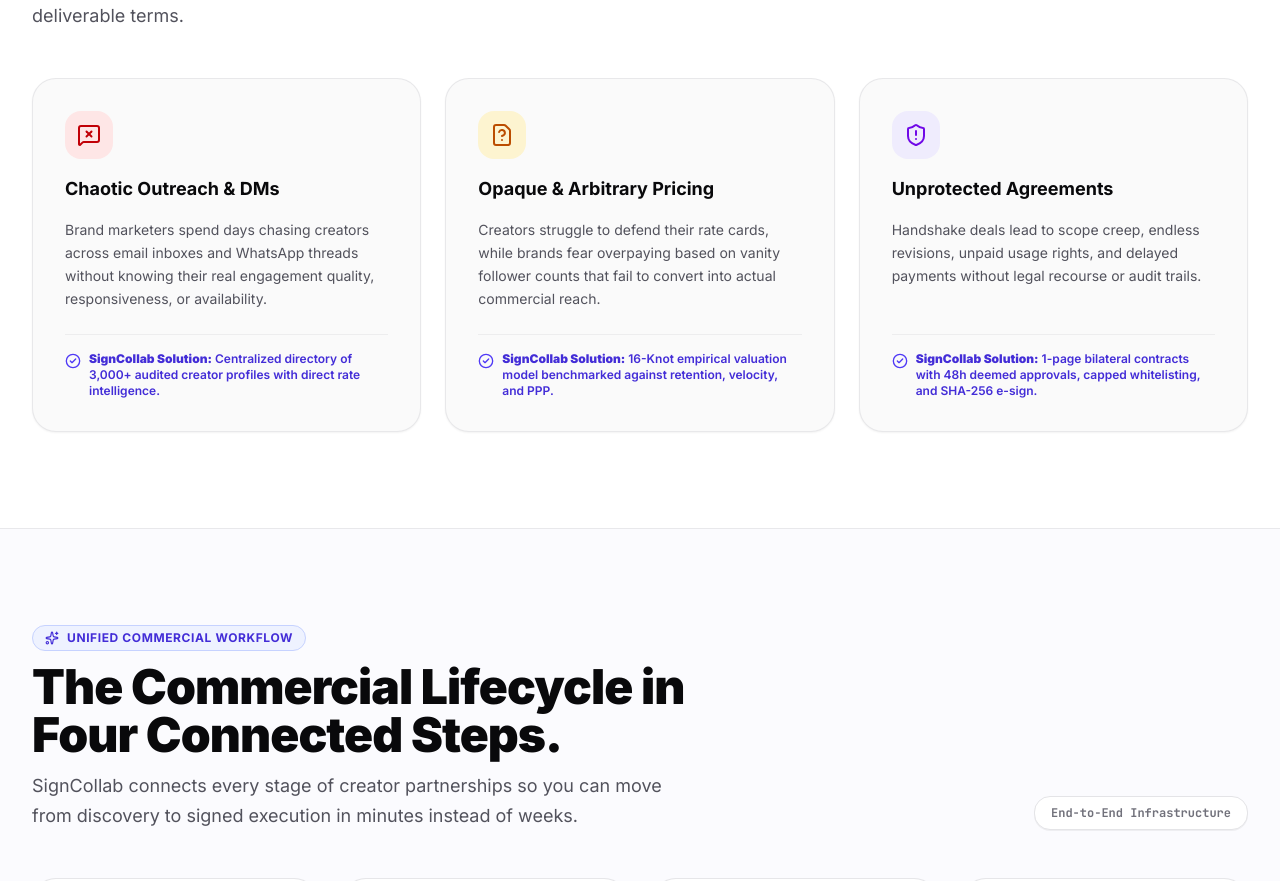
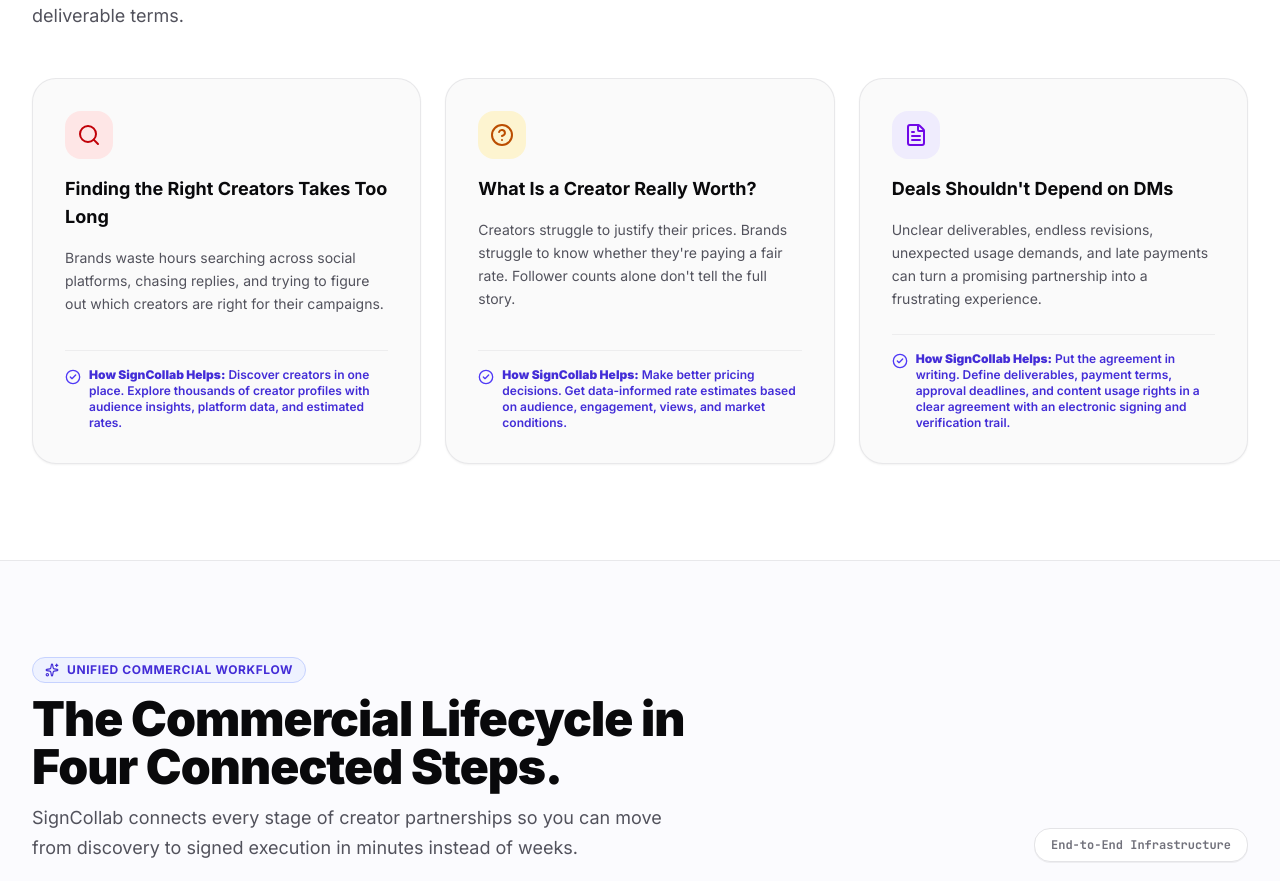
Before and after one commit to 01hostcatalyst-ars/SC-V2-141126, a Next.js app: page / in a window 1280 px wide. Shown: the part 1460-2341 px from the top of the page. Built offline with nearby package versions, Linux system fonts and the light colour scheme; no server answers; the database is empty.

Commit message:
Rewrite ProblemStatementSection with relatable, human-centric copy and How SignCollab Helps solutions

```diff
--- a/src/components/home/ProblemStatementSection.tsx
+++ b/src/components/home/ProblemStatementSection.tsx
@@ -3,12 +3,10 @@
 import React from "react";
 import {
   AlertTriangle,
-  MessageSquareX,
-  FileQuestion,
-  ShieldAlert,
-  ArrowRight,
+  Search,
+  HelpCircle,
+  FileText,
   CheckCircle2,
-  Sparkles,
 } from "lucide-react";
 
 export function ProblemStatementSection() {
@@ -35,70 +33,70 @@ export function ProblemStatementSection() {
 
         {/* 3 Problem vs Solution Cards */}
         <div className="grid grid-cols-1 md:grid-cols-3 gap-6">
-          {/* Card 1: Fragmented Discovery */}
+          {/* Card 1: Finding the Right Creators Takes Too Long */}
           <div className="p-6 sm:p-8 rounded-3xl bg-zinc-50 border border-zinc-200/80 shadow-xs flex flex-col justify-between space-y-6">
             <div className="space-y-4">
               <div className="w-12 h-12 rounded-2xl bg-red-100/80 text-red-700 flex items-center justify-center">
-                <MessageSquareX className="w-6 h-6" />
+                <Search className="w-6 h-6" />
               </div>
               <h3 className="text-lg font-bold text-zinc-950">
-                Chaotic Outreach &amp; DMs
+                Finding the Right Creators Takes Too Long
               </h3>
               <p className="text-xs sm:text-sm text-zinc-600 leading-relaxed">
-                Brand marketers spend days chasing creators across email inboxes and WhatsApp threads without knowing their real engagement quality, responsiveness, or availability.
+                Brands waste hours searching across social platforms, chasing replies, and trying to figure out which creators are right for their campaigns.
               </p>
             </div>
             <div className="pt-4 border-t border-zinc-200/60">
               <div className="flex items-start gap-2 text-xs font-semibold text-indigo-700">
                 <CheckCircle2 className="w-4 h-4 shrink-0 text-indigo-600 mt-0.5" />
                 <span>
-                  <strong>SignCollab Solution:</strong> Centralized directory of 3,000+ audited creator profiles with direct rate intelligence.
+                  <strong>How SignCollab Helps:</strong> Discover creators in one place. Explore thousands of creator profiles with audience insights, platform data, and estimated rates.
                 </span>
               </div>
             </div>
           </div>
 
-          {/* Card 2: Opaque Pricing */}
+          {/* Card 2: What Is a Creator Really Worth? */}
           <div className="p-6 sm:p-8 rounded-3xl bg-zinc-50 border border-zinc-200/80 shadow-xs flex flex-col justify-between space-y-6">
             <div className="space-y-4">
               <div className="w-12 h-12 rounded-2xl bg-amber-100/80 text-amber-700 flex items-center justify-center">
-                <FileQuestion className="w-6 h-6" />
+                <HelpCircle className="w-6 h-6" />
               </div>
               <h3 className="text-lg font-bold text-zinc-950">
-                Opaque &amp; Arbitrary Pricing
+                What Is a Creator Really Worth?
               </h3>
               <p className="text-xs sm:text-sm text-zinc-600 leading-relaxed">
-                Creators struggle to defend their rate cards, while brands fear overpaying based on vanity follower counts that fail to convert into actual commercial reach.
+                Creators struggle to justify their prices. Brands struggle to know whether they&apos;re paying a fair rate. Follower counts alone don&apos;t tell the full story.
               </p>
             </div>
             <div className="pt-4 border-t border-zinc-200/60">
               <div className="flex items-start gap-2 text-xs font-semibold text-indigo-700">
                 <CheckCircle2 className="w-4 h-4 shrink-0 text-indigo-600 mt-0.5" />
                 <span>
-                  <strong>SignCollab Solution:</strong> 16-Knot empirical valuation model benchmarked against retention, velocity, and PPP.
+                  <strong>How SignCollab Helps:</strong> Make better pricing decisions. Get data-informed rate estimates based on audience, engagement, views, and market conditions.
                 </span>
               </div>
             </div>
           </div>
 
-          {/* Card 3: Unprotected Deals */}
+          {/* Card 3: Deals Shouldn't Depend on DMs */}
           <div className="p-6 sm:p-8 rounded-3xl bg-zinc-50 border border-zinc-200/80 shadow-xs flex flex-col justify-between space-y-6">
             <div className="space-y-4">
               <div className="w-12 h-12 rounded-2xl bg-violet-100/80 text-violet-700 flex items-center justify-center">
-                <ShieldAlert className="w-6 h-6" />
+                <FileText className="w-6 h-6" />
               </div>
               <h3 className="text-lg font-bold text-zinc-950">
-                Unprotected Agreements
+                Deals Shouldn&apos;t Depend on DMs
               </h3>
               <p className="text-xs sm:text-sm text-zinc-600 leading-relaxed">
-                Handshake deals lead to scope creep, endless revisions, unpaid usage rights, and delayed payments without legal recourse or audit trails.
+                Unclear deliverables, endless revisions, unexpected usage demands, and late payments can turn a promising partnership into a frustrating experience.
               </p>
             </div>
             <div className="pt-4 border-t border-zinc-200/60">
               <div className="flex items-start gap-2 text-xs font-semibold text-indigo-700">
                 <CheckCircle2 className="w-4 h-4 shrink-0 text-indigo-600 mt-0.5" />
                 <span>
-                  <strong>SignCollab Solution:</strong> 1-page bilateral contracts with 48h deemed approvals, capped whitelisting, and SHA-256 e-sign.
+                  <strong>How SignCollab Helps:</strong> Put the agreement in writing. Define deliverables, payment terms, approval deadlines, and content usage rights in a clear agreement with an electronic signing and verification trail.
                 </span>
               </div>
             </div>
```
